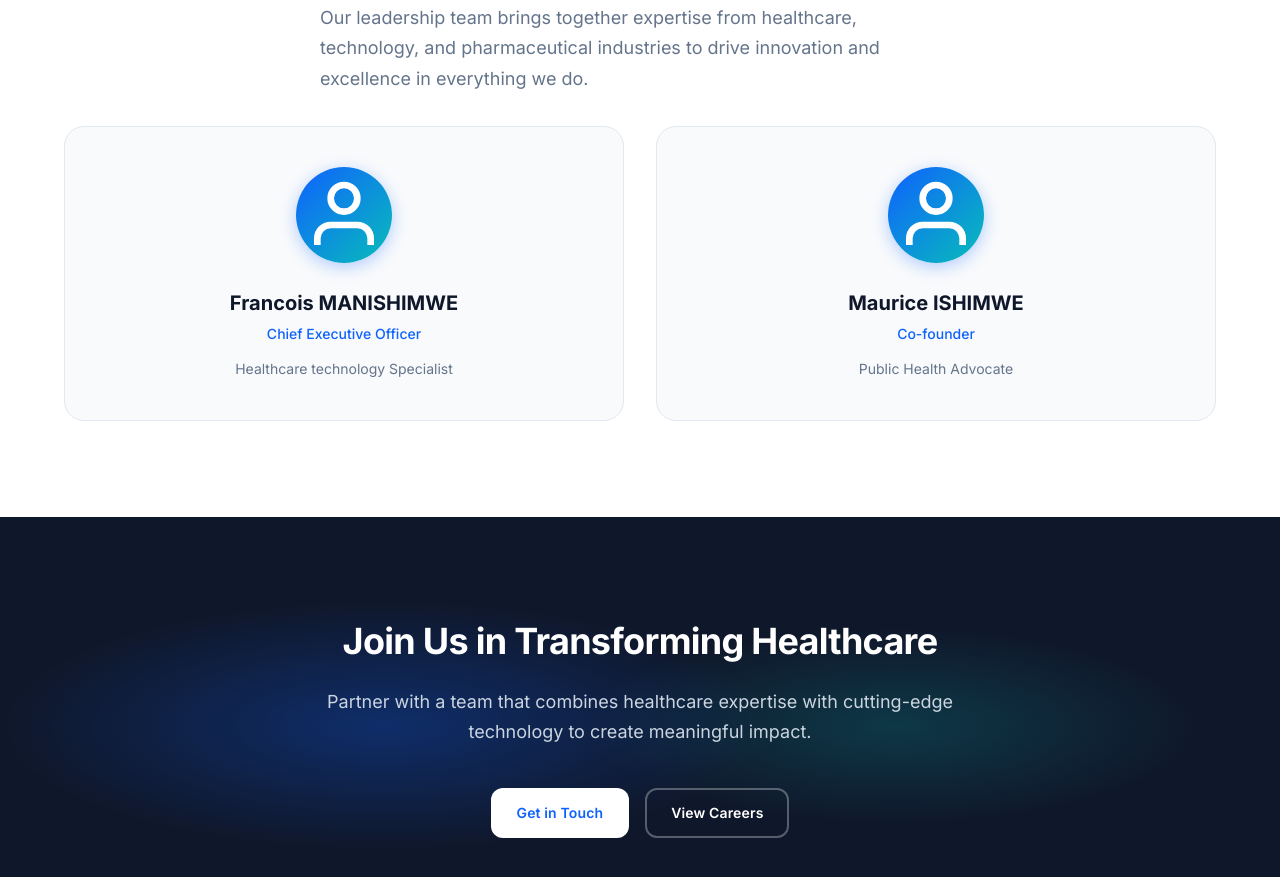
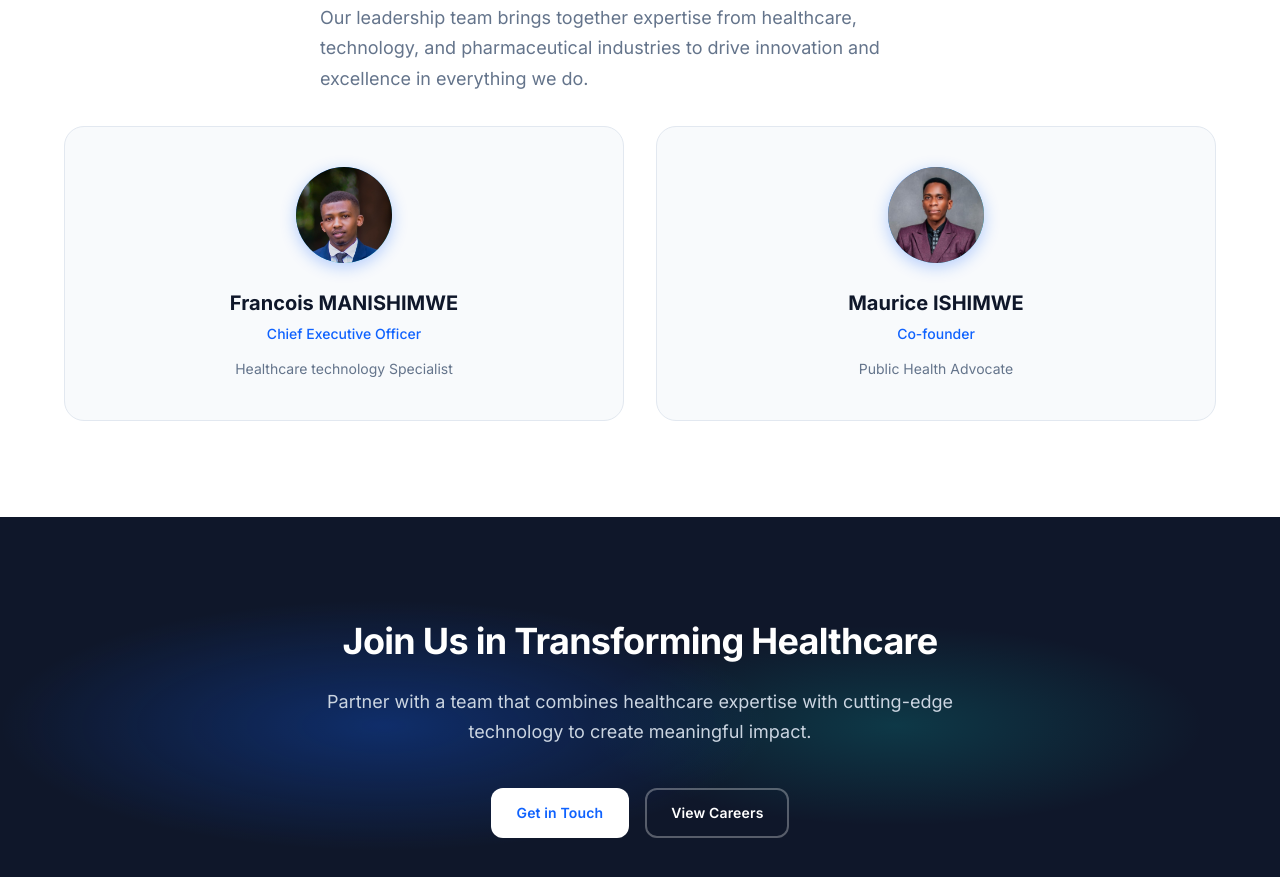
Before and after one commit to Gapera-1/MFHealthTech, a website: page about.html in a window 1280 px wide. Shown: the part 3335-4212 px from the top of the page. Drawn offline with Linux system fonts and the light colour scheme.

Commit message:
adding pictures

```diff
--- a/about.html
+++ b/about.html
@@ -284,31 +284,20 @@
             <div class="leadership-grid">
     <div class="leader-card">
         <div class="leader-avatar">
-                        <svg width="80" height="80" viewBox="0 0 24 24" fill="none" stroke="currentColor" stroke-width="2">
-                            <path d="M20 21v-2a4 4 0 0 0-4-4H8a4 4 0 0 0-4 4v2"></path>
-                            <circle cx="12" cy="7" r="4"></circle>
-                        </svg>
+            <img src="assets/images/CEO.jpeg" alt="Francois MANISHIMWE">
         </div>
         <h4>Francois MANISHIMWE</h4>
         <p class="leader-title">Chief Executive Officer</p>
-                    <p class="leader-bio">
-                        Healthcare technology Specialist
-                    </p>
-
+        <p class="leader-bio">Healthcare technology Specialist</p>
     </div>
 
     <div class="leader-card">
         <div class="leader-avatar">
-                        <svg width="80" height="80" viewBox="0 0 24 24" fill="none" stroke="currentColor" stroke-width="2" aria-hidden="true">
-                            <path d="M20 21v-2a4 4 0 0 0-4-4H8a4 4 0 0 0-4 4v2"></path>
-                            <circle cx="12" cy="7" r="4"></circle>
-                        </svg>
+            <img src="assets/images/PHA.jpeg" alt="Maurice ISHIMWE">
         </div>
         <h4>Maurice ISHIMWE</h4>
         <p class="leader-title">Co-founder</p>
-                    <p class="leader-bio">
-                        Public Health Advocate
-                    </p>
+        <p class="leader-bio">Public Health Advocate</p>
     </div>
 </div>
         </div>
--- a/css/style.css
+++ b/css/style.css
@@ -220,7 +220,21 @@ ul, ol {
     gap: var(--space-1);
     align-items: center;
 }
-
+.leader-avatar {
+    width: 80px;
+    height: 80px;
+    margin: 0 auto 15px; /* Centers the avatar and adds spacing below */
+    overflow: hidden;    /* Clips the image to the border radius */
+    border-radius: 50%;  /* Makes the container circular */
+    background-color: #f3f4f6; /* Light gray fallback */
+}
+
+.leader-avatar img {
+    width: 100%;
+    height: 100%;
+    object-fit: cover;   /* Ensures the photo fills the circle without stretching */
+    display: block;
+}
 .nav-link {
     padding: var(--space-2) var(--space-4);
     border-radius: var(--border-radius-sm);
```
Also changed, not shown: assets/images/CEO.jpeg (added), assets/images/PHA.jpeg (added). Lines whose indentation alone changed are shown as unchanged.
